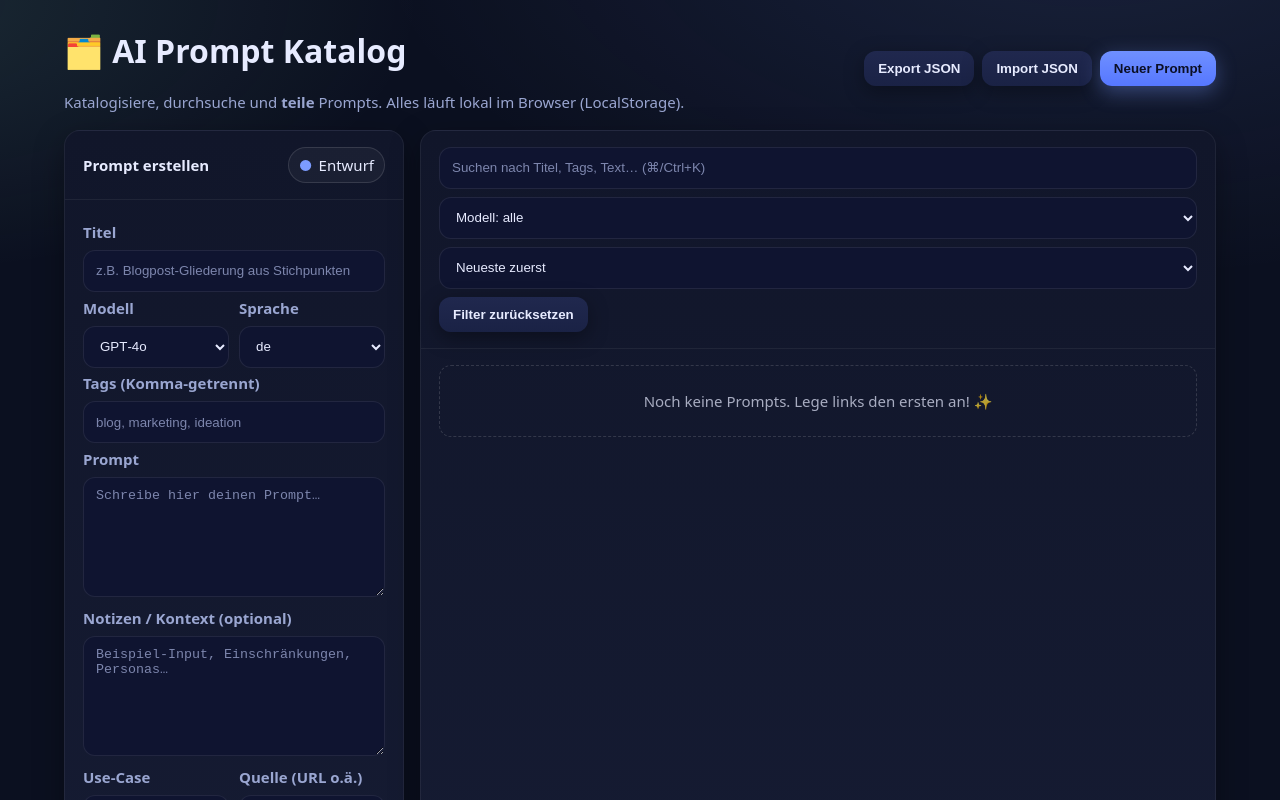
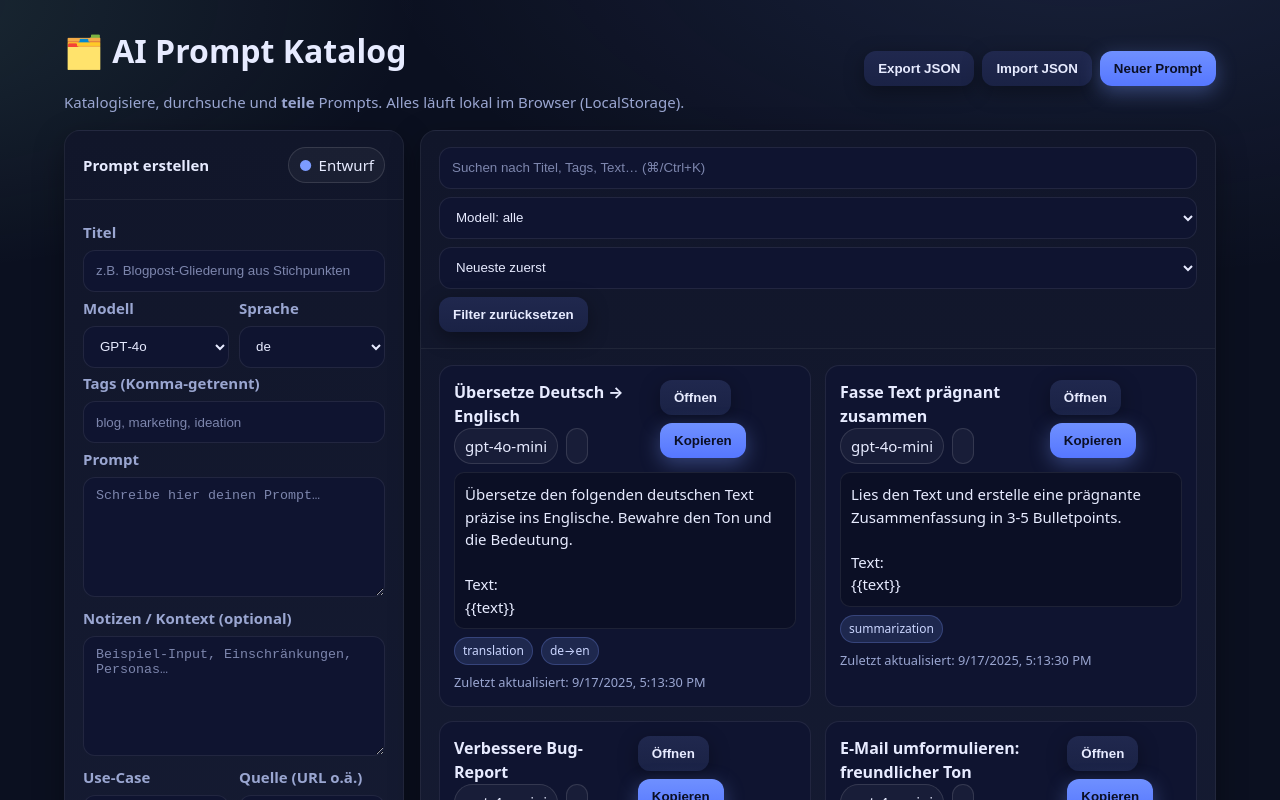
Before and after one commit to BirdyDevs/promt-library, a React (Create React App) app in the folder frontend/: page / in a window 1280 px wide. Shown: the top 800 px of the page. Built offline with nearby package versions, Linux system fonts and the light colour scheme.

Commit message:
fixed fixtures

```diff
--- a/frontend/src/PromptCard.js
+++ b/frontend/src/PromptCard.js
@@ -1,13 +1,20 @@
 import React from 'react';
 
 function escapeHtml(s) {
+  if (!s || typeof s !== 'string') return '';
   return s.replace(/[&<>]/g, c => ({'&':'&amp;','<':'&lt;','>':'&gt;'}[c]));
 }
 
 function tagChips(tags) {
   if (!tags) return null;
-  return tags.split(',').map(t => t.trim()).filter(Boolean).slice(0,10)
-    .map(t => <span className="tag" key={t}>{t}</span>);
+  if (typeof tags === 'string') {
+    return tags.split(',').map(t => t.trim()).filter(Boolean).slice(0,10)
+      .map(t => <span className="tag" key={t}>{t}</span>);
+  }
+  if (Array.isArray(tags)) {
+    return tags.slice(0,10).map(t => <span className="tag" key={t}>{t}</span>);
+  }
+  return null;
 }
 
 export default function PromptCard({ prompt, onOpen, onCopy }) {
--- a/frontend/src/examples.js
+++ b/frontend/src/examples.js
@@ -5,40 +5,40 @@ const examplePrompts = [
   {
     id: "ex-translate-de-en",
     title: "Übersetze Deutsch → Englisch",
-    text:
+    prompt:
       "Übersetze den folgenden deutschen Text präzise ins Englische. Bewahre den Ton und die Bedeutung.\n\nText:\n{{text}}",
     model: "gpt-4o-mini",
-    tags: ["translation", "de→en"],
+    tags: "translation, de→en",
     createdAt: new Date().toISOString(),
     updatedAt: new Date().toISOString(),
   },
   {
     id: "ex-summarize",
     title: "Fasse Text prägnant zusammen",
-    text:
+    prompt:
       "Lies den Text und erstelle eine prägnante Zusammenfassung in 3-5 Bulletpoints.\n\nText:\n{{text}}",
     model: "gpt-4o-mini",
-    tags: ["summarization"],
+    tags: "summarization",
     createdAt: new Date().toISOString(),
     updatedAt: new Date().toISOString(),
   },
   {
     id: "ex-bug-report",
     title: "Verbessere Bug-Report",
-    text:
+    prompt:
       "Formatiere die folgenden Notizen zu einem klaren Bug-Report mit Abschnitten: \nTitel, Umgebung, Schritte, Erwartet, Tatsächlich, Logs.\n\nNotizen:\n{{notes}}",
     model: "gpt-4o-mini",
-    tags: ["software", "template"],
+    tags: "software, template",
     createdAt: new Date().toISOString(),
     updatedAt: new Date().toISOString(),
   },
   {
     id: "ex-email-rewrite",
     title: "E-Mail umformulieren: freundlicher Ton",
-    text:
+    prompt:
       "Formuliere die folgende E-Mail in einem freundlichen, professionellen Ton um.\n\nE-Mail:\n{{email}}",
     model: "gpt-4o-mini",
-    tags: ["writing", "email"],
+    tags: "writing, email",
     createdAt: new Date().toISOString(),
     updatedAt: new Date().toISOString(),
   },
--- a/frontend/src/hooks.js
+++ b/frontend/src/hooks.js
@@ -1,14 +1,23 @@
 // Prompt-Model und LocalStorage-Hooks für die App
 import { useState, useCallback } from 'react';
+import examplePrompts from './examples';
 
 const LS_KEY = 'promptVault.v1';
 
 export function usePrompts() {
   const [prompts, setPrompts] = useState(() => {
     try {
-      return JSON.parse(localStorage.getItem(LS_KEY)) || [];
+      const stored = JSON.parse(localStorage.getItem(LS_KEY));
+      if (stored && stored.length > 0) {
+        return stored;
+      }
+      // If no stored prompts, load examples on first run
+      localStorage.setItem(LS_KEY, JSON.stringify(examplePrompts));
+      return examplePrompts;
     } catch {
-      return [];
+      // If error parsing, load examples
+      localStorage.setItem(LS_KEY, JSON.stringify(examplePrompts));
+      return examplePrompts;
     }
   });
 
```
